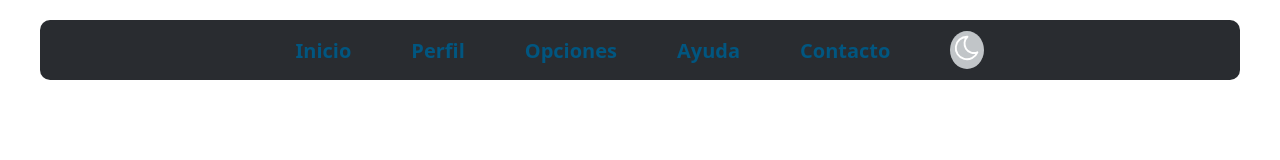
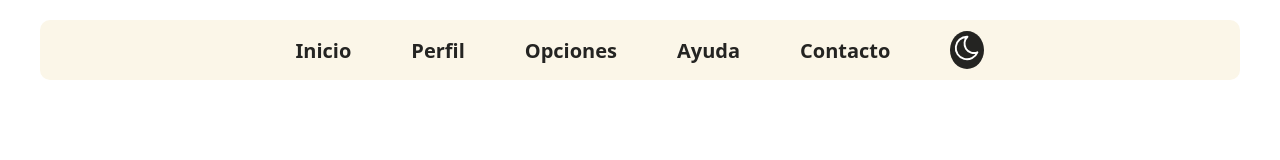
Before and after one commit to InakiCarcereny/Proyects-js, a plain HTML site: page dark-mode/index.html in a window 1280 px wide. Drawn offline with Linux system fonts and the light colour scheme.

Commit message:
changing colors page

```diff
--- a/dark-mode/style.css
+++ b/dark-mode/style.css
@@ -10,7 +10,7 @@ body {
 }
 
 .dark {
-  background-color: #525354;
+  background-color: #242422;
 }
 
 .contenedor {
@@ -18,7 +18,7 @@ body {
   max-width: 1200px;
   height: 60px;
   border-radius: 10px;
-  background-color: #292c30;
+  background-color: #fbf6e8;
   display: flex;
   align-items: center;
   justify-content: center;
@@ -35,13 +35,13 @@ body {
 
 .contenedor .contenido-pagina ul a {
   text-decoration: none;
-  color: #015680;
+  color: #242422;
   font-weight: bold;
   font-size:20px;
 }
 
 .contenedor .contenido-pagina ul .darkmode {
-  background-color: #C1C5C8;
+  background-color: #242422;
   border: none;
   border-radius: 50%;
   padding: 2px 2px;
```
